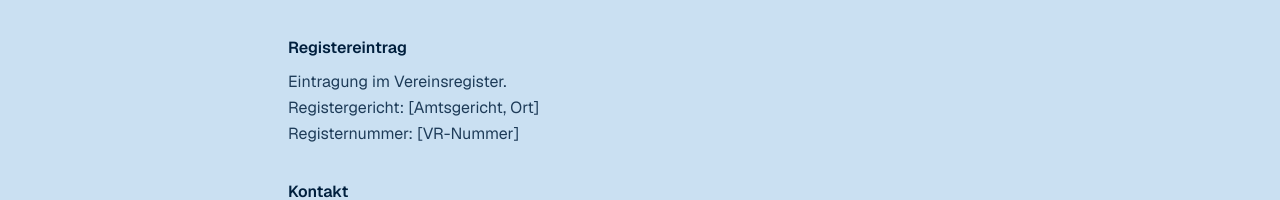
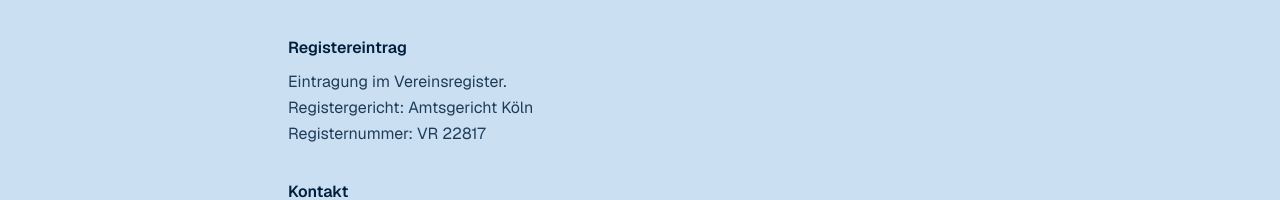
Before and after one commit to mari612612/kreativbruecke, a Next.js app: page /impressum in a window 1280 px wide. Shown: the part 582-782 px from the top of the page. Built offline with nearby package versions, Linux system fonts and the light colour scheme.

Commit message:
Vereinsregisternummer im Impressum ergänzen
Registergericht Amtsgericht Köln und Registernummer VR 22817
eintragen (Platzhalter ersetzt).

Co-Authored-By: Claude Sonnet 5 <noreply@anthropic.com>
Claude-Session: https://claude.ai/code/session_01SQmiAkhCjkxPHYpz74ezsn

```diff
--- a/src/app/impressum/page.tsx
+++ b/src/app/impressum/page.tsx
@@ -48,9 +48,9 @@ export default function Impressum() {
           <p className="mt-2">
             Eintragung im Vereinsregister.
             <br />
-            Registergericht: [Amtsgericht, Ort]
+            Registergericht: Amtsgericht Köln
             <br />
-            Registernummer: [VR-Nummer]
+            Registernummer: VR 22817
           </p>
         </div>
 
```
